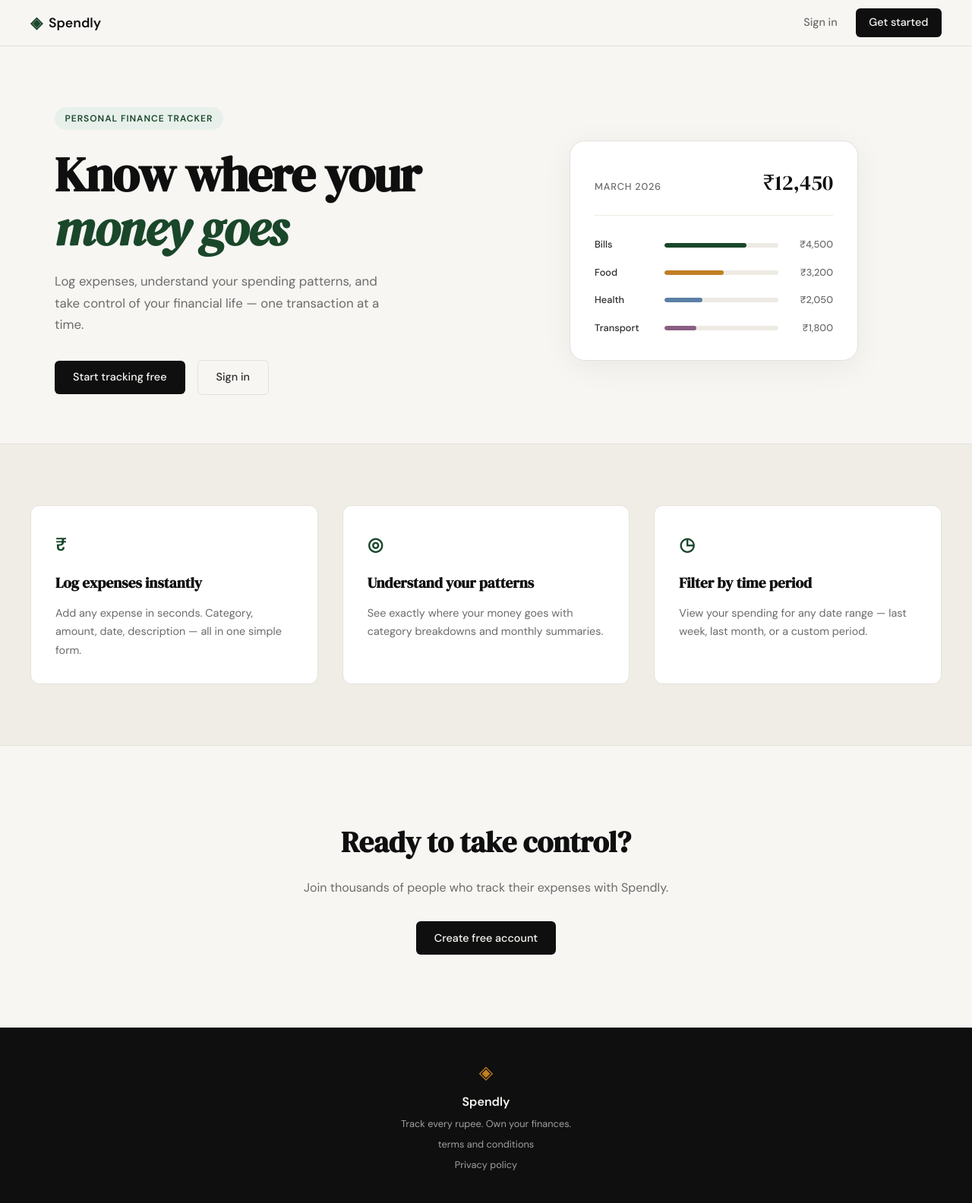
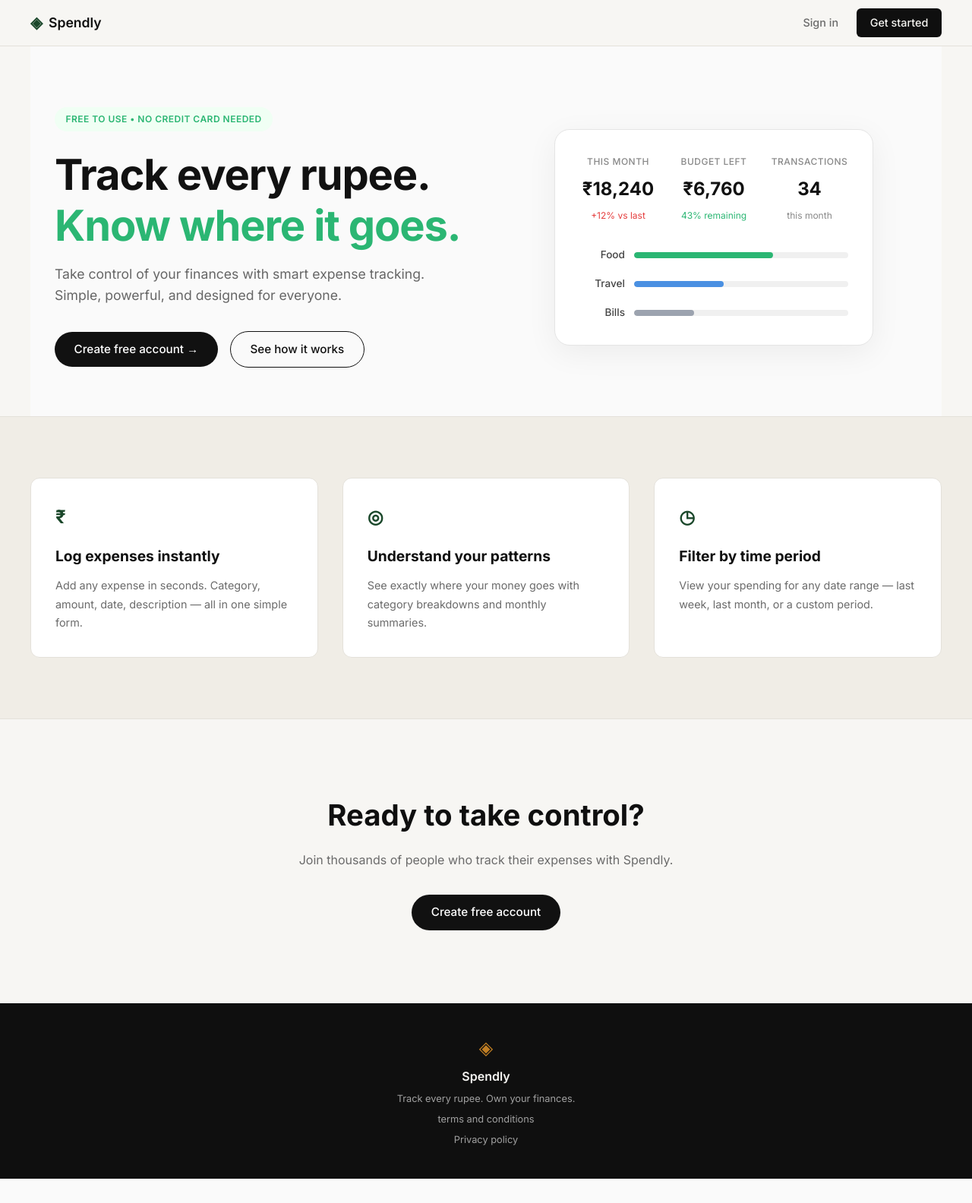
Before and after one commit to Alameen-Dev/Spendly, a Flask app: page / in a window 1280 px wide. Shown: the whole page at 76% size. After the commit the page ends 1552 px from the top, so only its background shows below. Run offline with Flask 3, Linux system fonts and the light colour scheme.

Commit message:
Landing page and prvacy changes

```diff
--- a/app.py
+++ b/app.py
@@ -56,5 +56,10 @@ def terms():
     return render_template("terms.html")
 
 
+@app.route("/privacy")
+def privacy():
+    return render_template("privacy.html")
+
+
 if __name__ == "__main__":
     app.run(debug=True, port=5001)
--- a/static/css/style.css
+++ b/static/css/style.css
@@ -19,8 +19,8 @@
     --border: #e4e1da;
     --border-soft: #eeebe4;
 
-    --font-display: 'DM Serif Display', Georgia, serif;
-    --font-body: 'DM Sans', system-ui, sans-serif;
+    --font-body: 'Inter', system-ui, sans-serif;
+    --font-display: 'Inter', system-ui, sans-serif;
 
     --max-width: 1200px;
     --auth-width: 440px;
@@ -131,40 +131,43 @@ a { color: inherit; text-decoration: none; }
     align-items: center;
     max-width: var(--max-width);
     margin: 0 auto;
+    background: #FAFAFA;
 }
 
 .hero-badge {
     display: inline-block;
-    background: var(--accent-light);
-    color: var(--accent);
+    background: #F0FFF4;
+    color: #2BB673;
     font-size: 0.75rem;
     font-weight: 600;
-    letter-spacing: 0.08em;
+    letter-spacing: 0.04em;
     text-transform: uppercase;
-    padding: 0.35rem 0.85rem;
-    border-radius: 999px;
+    padding: 0.4rem 0.9rem;
+    border-radius: 100px;
     margin-bottom: 1.5rem;
 }
 
 .hero-title {
-    font-family: var(--font-display);
-    font-size: clamp(2.5rem, 5vw, 4rem);
-    line-height: 1.1;
+    font-family: 'Inter', system-ui, sans-serif;
+    font-size: clamp(2.5rem, 5vw, 3.5rem);
+    font-weight: 700;
+    line-height: 1.2;
     letter-spacing: -0.02em;
-    color: var(--ink);
-    margin-bottom: 1.25rem;
+    color: #111111;
+    margin-bottom: 1rem;
 }
 
-.hero-title em {
-    font-style: italic;
-    color: var(--accent);
+.hero-title-green {
+    color: #2BB673;
+    font-weight: 700;
 }
 
 .hero-subtitle {
-    font-size: 1.05rem;
-    color: var(--ink-muted);
-    line-height: 1.7;
-    max-width: 460px;
+    font-family: 'Inter', system-ui, sans-serif;
+    font-size: 1.1rem;
+    color: #666666;
+    line-height: 1.6;
+    max-width: 500px;
     margin-bottom: 2rem;
 }
 
@@ -175,7 +178,7 @@ a { color: inherit; text-decoration: none; }
 }
 
 /* ------------------------------------------------------------------ */
-/* Mock card (hero visual)                                             */
+/* Mock dashboard (hero visual)                                        */
 /* ------------------------------------------------------------------ */
 
 .hero-visual {
@@ -183,77 +186,111 @@ a { color: inherit; text-decoration: none; }
     justify-content: center;
 }
 
-.mock-card {
-    background: var(--paper-card);
-    border: 1px solid var(--border);
-    border-radius: var(--radius-lg);
+.mock-dashboard {
+    background: #ffffff;
+    border: 1px solid #E5E5E5;
+    border-radius: 20px;
     padding: 2rem;
     width: 100%;
-    max-width: 380px;
-    box-shadow: 0 8px 40px rgba(0,0,0,0.06);
+    max-width: 420px;
+    box-shadow: 0 10px 40px rgba(0, 0, 0, 0.06);
 }
 
-.mock-card-header {
-    display: flex;
-    justify-content: space-between;
-    align-items: baseline;
-    margin-bottom: 1.75rem;
-    padding-bottom: 1.25rem;
-    border-bottom: 1px solid var(--border-soft);
+.dashboard-cards {
+    display: grid;
+    grid-template-columns: repeat(3, 1fr);
+    gap: 1.5rem;
+    margin-bottom: 2rem;
 }
 
-.mock-label {
-    font-size: 0.8rem;
-    font-weight: 500;
-    color: var(--ink-muted);
-    text-transform: uppercase;
-    letter-spacing: 0.06em;
+.dashboard-card {
+    text-align: center;
 }
 
-.mock-total {
-    font-family: var(--font-display);
-    font-size: 1.75rem;
-    color: var(--ink);
+.card-label {
+    font-family: 'Inter', system-ui, sans-serif;
+    font-size: 0.75rem;
+    font-weight: 500;
+    color: #888888;
+    text-transform: uppercase;
+    letter-spacing: 0.04em;
+    margin-bottom: 0.5rem;
 }
 
-.mock-bars { display: flex; flex-direction: column; gap: 1rem; }
+.card-value {
+    font-family: 'Inter', system-ui, sans-serif;
+    font-size: 1.5rem;
+    font-weight: 700;
+    color: #111111;
+    margin-bottom: 0.35rem;
+}
 
-.mock-bar-row {
-    display: grid;
-    grid-template-columns: 80px 1fr 60px;
+.card-change {
+    font-family: 'Inter', system-ui, sans-serif;
+    font-size: 0.75rem;
+    color: #888888;
+}
+
+.card-change-red {
+    color: #E53E3E;
+}
+
+.card-change-green {
+    color: #2BB673;
+}
+
+.dashboard-bars {
+    display: flex;
+    flex-direction: column;
+    gap: 1rem;
+}
+
+.bar-row {
+    display: flex;
     align-items: center;
     gap: 0.75rem;
 }
 
-.mock-cat {
-    font-size: 0.8rem;
+.bar-label {
+    font-family: 'Inter', system-ui, sans-serif;
+    font-size: 0.85rem;
     font-weight: 500;
-    color: var(--ink-soft);
+    color: #444444;
+    width: 60px;
+    text-align: right;
 }
 
-.mock-bar-track {
-    height: 6px;
-    background: var(--border-soft);
-    border-radius: 999px;
+.bar-track {
+    flex: 1;
+    height: 8px;
+    background: #F0F0F0;
+    border-radius: 100px;
     overflow: hidden;
 }
 
-.mock-bar {
+.bar-fill {
     height: 100%;
-    background: var(--accent);
-    border-radius: 999px;
-    transition: width 0.6s ease;
+    border-radius: 100px;
 }
 
-.mock-bar-2 { background: var(--accent-2); }
-.mock-bar-3 { background: #5b7fa6; }
-.mock-bar-4 { background: #8b5e83; }
+.bar-fill-1 {
+    width: 65%;
+    background: #2BB673;
+}
 
-.mock-amt {
-    font-size: 0.8rem;
-    font-weight: 500;
-    color: var(--ink-muted);
-    text-align: right;
+.bar-fill-2 {
+    width: 42%;
+    background: #4A90E2;
+}
+
+.bar-fill-3 {
+    width: 28%;
+    background: #9CA3AF;
+}
+
+.mock-dashboard:hover {
+    transform: translateY(-3px);
+    transition: transform 0.3s ease;
 }
 
 /* ------------------------------------------------------------------ */
@@ -262,37 +299,42 @@ a { color: inherit; text-decoration: none; }
 
 .btn-primary {
     display: inline-block;
-    background: var(--ink);
-    color: var(--paper);
-    padding: 0.65rem 1.5rem;
-    border-radius: var(--radius-sm);
-    font-family: var(--font-body);
-    font-size: 0.9rem;
+    background: #111111;
+    color: #ffffff;
+    padding: 0.7rem 1.6rem;
+    border-radius: 100px;
+    font-family: 'Inter', system-ui, sans-serif;
+    font-size: 0.95rem;
     font-weight: 500;
     cursor: pointer;
     border: none;
-    transition: background 0.2s;
+    transition: all 0.3s ease;
     text-decoration: none;
 }
 
-.btn-primary:hover { background: var(--accent); }
+.btn-primary:hover {
+    transform: scale(1.03);
+    background: #000000;
+}
 
 .btn-ghost {
     display: inline-block;
     background: transparent;
-    color: var(--ink-soft);
-    padding: 0.65rem 1.5rem;
-    border-radius: var(--radius-sm);
-    font-size: 0.9rem;
+    color: #111111;
+    padding: 0.7rem 1.6rem;
+    border-radius: 100px;
+    font-family: 'Inter', system-ui, sans-serif;
+    font-size: 0.95rem;
     font-weight: 500;
-    border: 1px solid var(--border);
-    transition: all 0.2s;
+    border: 1px solid #111111;
+    transition: all 0.3s ease;
     text-decoration: none;
 }
 
 .btn-ghost:hover {
-    border-color: var(--ink);
-    color: var(--ink);
+    transform: scale(1.03);
+    border-color: #2BB673;
+    color: #2BB673;
 }
 
 /* ------------------------------------------------------------------ */
@@ -562,7 +604,12 @@ a { color: inherit; text-decoration: none; }
 
     .hero-subtitle { max-width: 100%; }
     .hero-actions { justify-content: center; }
-    .hero-visual { display: none; }
+    .hero-visual { margin-top: 2rem; }
+
+    .dashboard-cards {
+        grid-template-columns: 1fr;
+        gap: 1rem;
+    }
 
     .features-inner { grid-template-columns: 1fr; }
 }
@@ -570,4 +617,12 @@ a { color: inherit; text-decoration: none; }
 @media (max-width: 600px) {
     .nav-links a:not(.nav-cta) { display: none; }
     .hero { padding: 3rem 1rem 2rem; }
+    .hero-badge { padding: 0.35rem 0.7rem; font-size: 0.7rem; }
+    .hero-title { font-size: 2rem; }
+    .hero-subtitle { font-size: 1rem; }
+    .btn-primary, .btn-ghost {
+        width: 100%;
+        text-align: center;
+        padding: 0.8rem 1rem;
+    }
 }
--- a/templates/base.html
+++ b/templates/base.html
@@ -6,7 +6,7 @@
     <title>{% block title %}Spendly{% endblock %}</title>
     <link rel="preconnect" href="https://fonts.googleapis.com">
     <link rel="preconnect" href="https://fonts.gstatic.com" crossorigin>
-    <link href="https://fonts.googleapis.com/css2?family=DM+Serif+Display:ital@0;1&family=DM+Sans:wght@300;400;500;600&display=swap" rel="stylesheet">
+    <link href="https://fonts.googleapis.com/css2?family=Inter:wght@400;500;600;700&display=swap" rel="stylesheet">
     <link rel="stylesheet" href="{{ url_for('static', filename='css/style.css') }}">
     {% block head %}{% endblock %}
 </head>
@@ -35,7 +35,7 @@
             <span class="footer-name">Spendly</span>
             <p class="footer-copy">Track every rupee. Own your finances.</p>
             <a href="{{ url_for('terms') }}">terms and conditions</a>
-            <a href="#">Privacy policy</a>
+            <a href="{{ url_for('privacy') }}">Privacy policy</a>
         </div>
     </footer>
 
--- a/templates/landing.html
+++ b/templates/landing.html
@@ -6,55 +6,57 @@
 
 <section class="hero">
     <div class="hero-inner">
-        <div class="hero-badge">Personal Finance Tracker</div>
+        <div class="hero-badge">Free to use • No credit card needed</div>
         <h1 class="hero-title">
-            Know where your<br>
-            <em>money goes</em>
+            Track every rupee.<br>
+            <span class="hero-title-green">Know where it goes.</span>
         </h1>
         <p class="hero-subtitle">
-            Log expenses, understand your spending patterns,
-            and take control of your financial life —
-            one transaction at a time.
+            Take control of your finances with smart expense tracking.<br>
+            Simple, powerful, and designed for everyone.
         </p>
         <div class="hero-actions">
-            <a href="{{ url_for('register') }}" class="btn-primary">Start tracking free</a>
-            <a href="{{ url_for('login') }}" class="btn-ghost">Sign in</a>
+            <a href="{{ url_for('register') }}" class="btn-primary">Create free account →</a>
+            <a href="#" class="btn-ghost">See how it works</a>
         </div>
     </div>
     <div class="hero-visual">
-        <div class="mock-card">
-            <div class="mock-card-header">
-                <span class="mock-label">March 2026</span>
-                <span class="mock-total">₹12,450</span>
+        <div class="mock-dashboard">
+            <div class="dashboard-cards">
+                <div class="dashboard-card">
+                    <div class="card-label">This month</div>
+                    <div class="card-value">₹18,240</div>
+                    <div class="card-change card-change-red">+12% vs last</div>
+                </div>
+                <div class="dashboard-card">
+                    <div class="card-label">Budget left</div>
+                    <div class="card-value">₹6,760</div>
+                    <div class="card-change card-change-green">43% remaining</div>
+                </div>
+                <div class="dashboard-card">
+                    <div class="card-label">Transactions</div>
+                    <div class="card-value">34</div>
+                    <div class="card-change">this month</div>
+                </div>
             </div>
-            <div class="mock-bars">
-                <div class="mock-bar-row">
-                    <span class="mock-cat">Bills</span>
-                    <div class="mock-bar-track">
-                        <div class="mock-bar" style="width: 72%"></div>
+            <div class="dashboard-bars">
+                <div class="bar-row">
+                    <span class="bar-label">Food</span>
+                    <div class="bar-track">
+                        <div class="bar-fill bar-fill-1"></div>
                     </div>
-                    <span class="mock-amt">₹4,500</span>
                 </div>
-                <div class="mock-bar-row">
-                    <span class="mock-cat">Food</span>
-                    <div class="mock-bar-track">
-                        <div class="mock-bar mock-bar-2" style="width: 52%"></div>
+                <div class="bar-row">
+                    <span class="bar-label">Travel</span>
+                    <div class="bar-track">
+                        <div class="bar-fill bar-fill-2"></div>
                     </div>
-                    <span class="mock-amt">₹3,200</span>
                 </div>
-                <div class="mock-bar-row">
-                    <span class="mock-cat">Health</span>
-                    <div class="mock-bar-track">
-                        <div class="mock-bar mock-bar-3" style="width: 33%"></div>
+                <div class="bar-row">
+                    <span class="bar-label">Bills</span>
+                    <div class="bar-track">
+                        <div class="bar-fill bar-fill-3"></div>
                     </div>
-                    <span class="mock-amt">₹2,050</span>
-                </div>
-                <div class="mock-bar-row">
-                    <span class="mock-cat">Transport</span>
-                    <div class="mock-bar-track">
-                        <div class="mock-bar mock-bar-4" style="width: 28%"></div>
-                    </div>
-                    <span class="mock-amt">₹1,800</span>
                 </div>
             </div>
         </div>
```
Also changed, not shown: templates/privacy.html (added, +51 -0 lines), Screenshot 2026-07-11 143344.png (added).
